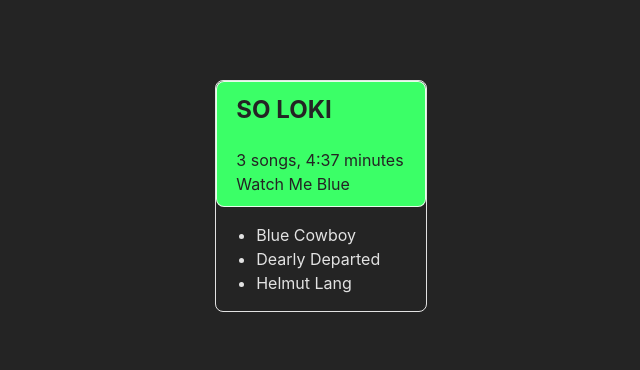
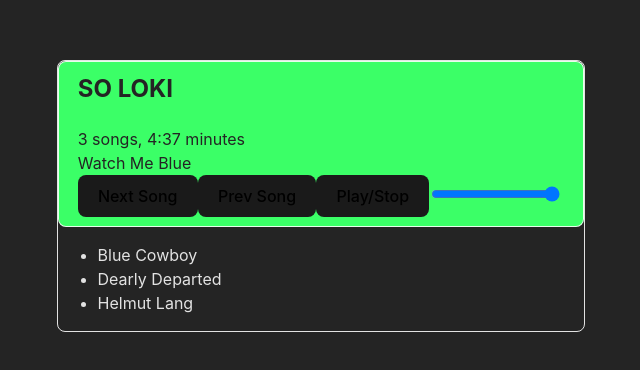
Before and after one commit to jajablinky/ArTape-2.0, a Next.js app: page / in a window 1280 px wide. Shown: the part 204-574 px from the top of the page, without its empty margins (320-960 px from the left). Built offline with nearby package versions, Linux system fonts and the light colour scheme.

Commit message:
volum works and autoplay works

```diff
--- a/src/pages/index.tsx
+++ b/src/pages/index.tsx
@@ -26,18 +26,42 @@ const songs: Song[] = [
 export default function Home() {
   const [currentSongIndex, setCurrentSongIndex] = useState<number>(0);
   const [isPlaying, setisPlaying] = useState<boolean>(false);
-  const audioPlayer = useRef<HTMLAudioElement>(new Audio());
+  const [volume, setVolume] = useState<number>(1);
+  const audioPlayer = useRef<HTMLAudioElement | null>(null);
+  const handleVolumeChange = (e: React.ChangeEvent<HTMLInputElement>): void => {
+    const newVolume = parseFloat(e.target.value);
+    setVolume(newVolume);
+
+    if (audioPlayer.current) {
+      audioPlayer.current.volume = newVolume;
+    }
+  };
 
   useEffect(() => {
-    audioPlayer.current.src = songs[currentSongIndex].src;
-    if (isPlaying) {
-      audioPlayer.current.play();
-    } else {
-      audioPlayer.current.pause();
+    if (!audioPlayer.current) {
+      audioPlayer.current = new Audio();
     }
+
+    if (audioPlayer.current) {
+      audioPlayer.current.removeEventListener("ended", handleEnded);
+      audioPlayer.current.src = songs[currentSongIndex].src;
+      audioPlayer.current.addEventListener("ended", handleEnded);
+
+      if (isPlaying) {
+        audioPlayer.current.play();
+      } else {
+        audioPlayer.current.pause();
+      }
+    }
+
+    return () => {
+      if (audioPlayer.current) {
+        audioPlayer.current.removeEventListener("ended", handleEnded);
+      }
+    };
   }, [currentSongIndex, isPlaying]);
 
-  const handlePlayPause = (): void => {
+  const handlePlayStop = (): void => {
     setisPlaying(!isPlaying);
   };
 
@@ -74,11 +98,27 @@ export default function Home() {
             <h2 className={styles.profileName}>SO LOKI</h2>
             <p className={styles.amounttotalDuration}>3 songs, 4:37 minutes</p>
             <p className={styles.artapeLink}>Watch Me Blue</p>
+            <button onClick={() => handleNextSong()}>Next Song</button>
+            <button onClick={() => handlePrevSong()}>Prev Song</button>
+            <button onClick={() => handlePlayStop()}>Play/Stop</button>
+            <input
+              type="range"
+              min="0"
+              max="1"
+              step="0.01"
+              value={volume}
+              onChange={handleVolumeChange}
+              className={styles.volumeSlider}
+            />
           </div>
           <audio onEnded={handleEnded} ref={audioPlayer} />
           <ul>
             {songs.map((song: Song, index: number) => (
-              <li key={index} onClick={() => handleTrackSelect(index)}>
+              <li
+                style={{ cursor: "pointer" }}
+                key={index}
+                onClick={() => handleTrackSelect(index)}
+              >
                 {song.title}
               </li>
             ))}
```
